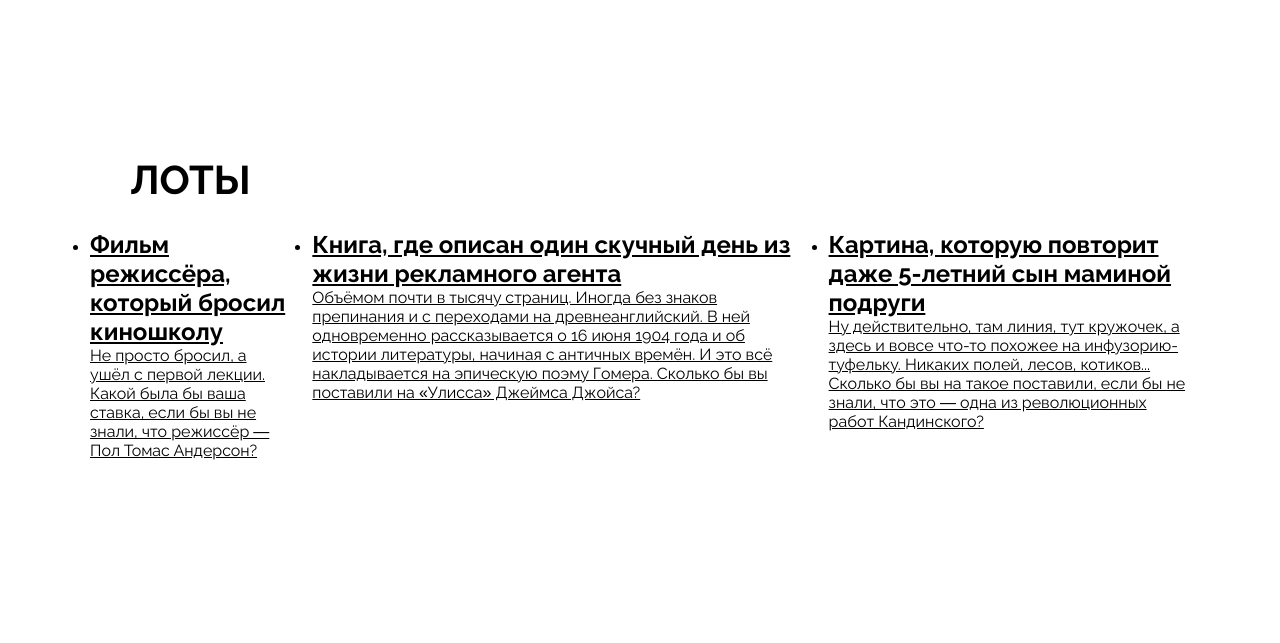
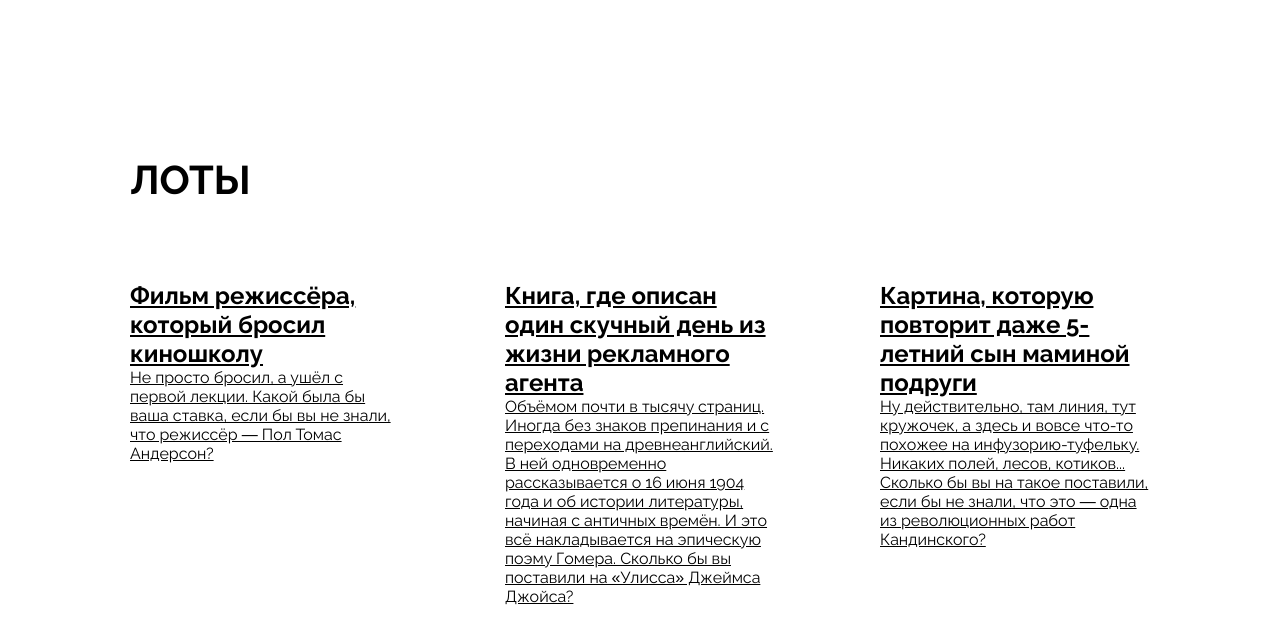
Before and after one commit to ArdynIzunia13/ono-tebe-nado, a plain HTML site: page index.html in a window 1280 px wide. Shown: the part 1016-1659 px from the top of the page. Before the commit the page ends 1476 px from the top, so only its background shows below. Drawn offline with Linux system fonts and the light colour scheme.

Commit message:
lots new

```diff
--- a/styles/style.css
+++ b/styles/style.css
@@ -118,4 +118,19 @@
 .lots__card-list {
     display: flex;
     gap: 25px;
+    list-style-type: none;
 }
+.lots__card-list-item {
+    width: 334px;
+    min-height: 563px;
+    flex-grow: 1;
+}
+.card-link {
+    width: 334px;
+    height: 563px;
+}
+.card {
+    height: 100%;
+    padding: 51px 40px 48px 40px;
+
+}
```
